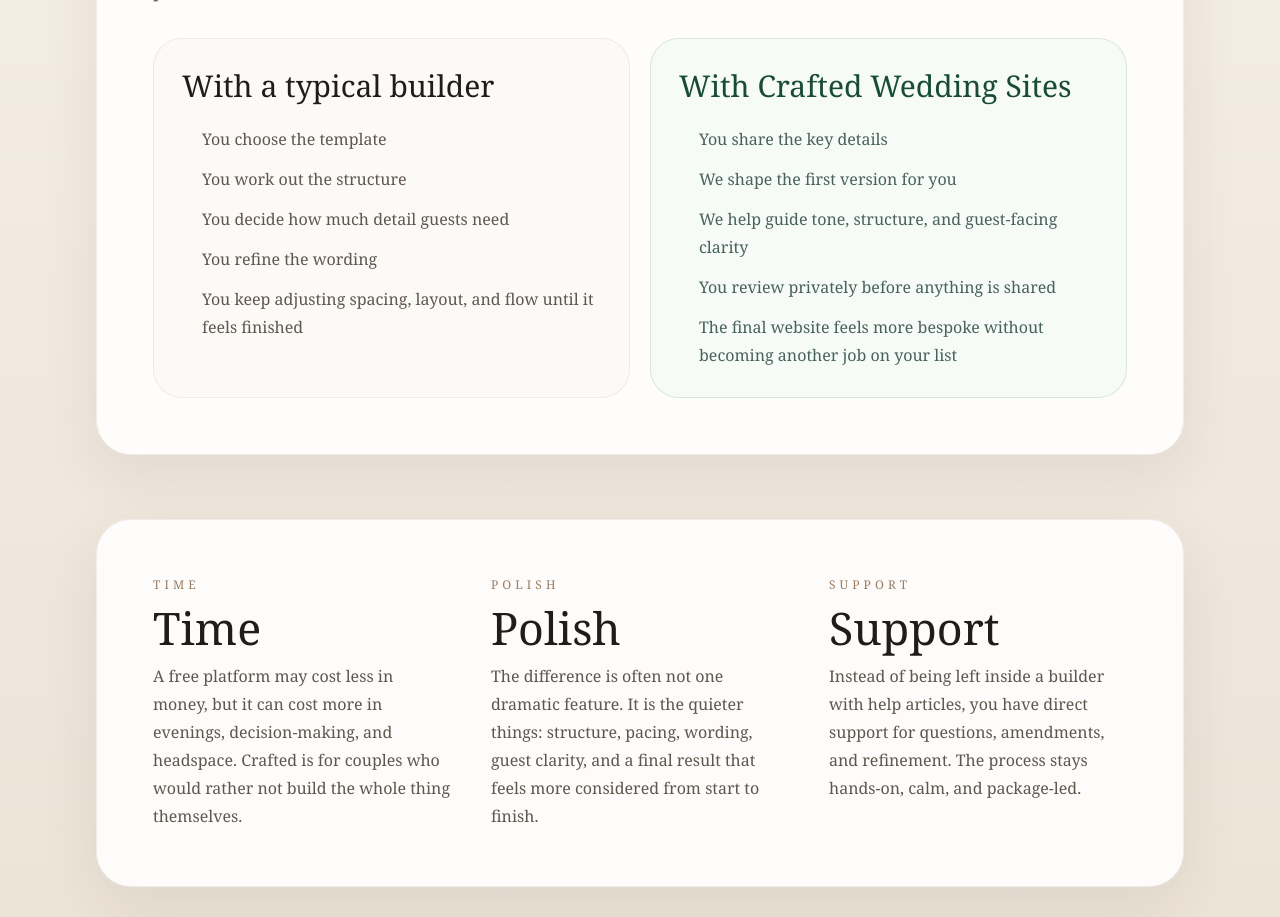
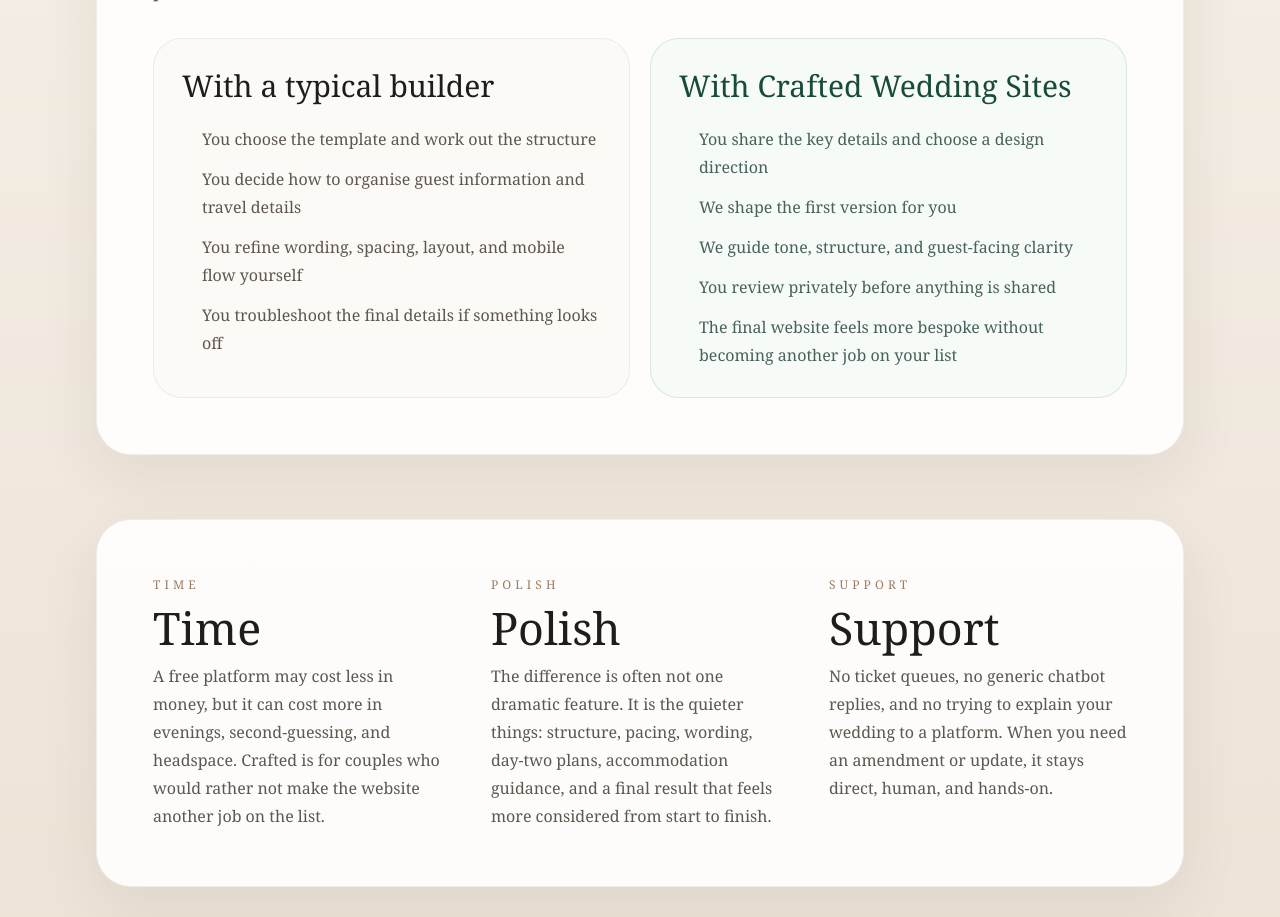
Before and after one commit to dh1612/wedding-website-platform, a Next.js app: page /why-crafted in a window 1280 px wide. Shown: the part 1880-2797 px from the top of the page. Built offline with nearby package versions, Linux system fonts and the light colour scheme.

Commit message:
Refine Why Crafted marketing page

```diff
--- a/app/why-crafted/page.tsx
+++ b/app/why-crafted/page.tsx
@@ -17,17 +17,17 @@ const reasons = [
   {
     title: "Time",
     copy:
-      "A free platform may cost less in money, but it can cost more in evenings, decision-making, and headspace. Crafted is for couples who would rather not build the whole thing themselves."
+      "A free platform may cost less in money, but it can cost more in evenings, second-guessing, and headspace. Crafted is for couples who would rather not make the website another job on the list."
   },
   {
     title: "Polish",
     copy:
-      "The difference is often not one dramatic feature. It is the quieter things: structure, pacing, wording, guest clarity, and a final result that feels more considered from start to finish."
+      "The difference is often not one dramatic feature. It is the quieter things: structure, pacing, wording, day-two plans, accommodation guidance, and a final result that feels more considered from start to finish."
   },
   {
     title: "Support",
     copy:
-      "Instead of being left inside a builder with help articles, you have direct support for questions, amendments, and refinement. The process stays hands-on, calm, and package-led."
+      "No ticket queues, no generic chatbot replies, and no trying to explain your wedding to a platform. When you need an amendment or update, it stays direct, human, and hands-on."
   }
 ];
 
@@ -89,7 +89,7 @@ export default function WhyCraftedPage() {
           <div className="space-y-5">
             <p className="text-[12px] uppercase tracking-[0.34em] text-[#9a7d64]">Why Crafted</p>
             <h1 className="text-5xl leading-none sm:text-6xl lg:text-7xl">
-              For couples who value time, polish, and real support
+              Your wedding website should not feel like another job
             </h1>
             <p className="max-w-3xl text-lg leading-8 text-[#5f564e]">
               There are free wedding website options, and for some couples they are exactly the
@@ -168,20 +168,19 @@ export default function WhyCraftedPage() {
             <div className="rounded-[1.8rem] border border-black/6 bg-[#fcfaf7] p-7">
               <h3 className="text-3xl leading-tight">With a typical builder</h3>
               <ul className="mt-5 space-y-3 pl-5 text-base leading-7 text-[#5f564e] marker:text-[#b48c58]">
-                <li>You choose the template</li>
-                <li>You work out the structure</li>
-                <li>You decide how much detail guests need</li>
-                <li>You refine the wording</li>
-                <li>You keep adjusting spacing, layout, and flow until it feels finished</li>
+                <li>You choose the template and work out the structure</li>
+                <li>You decide how to organise guest information and travel details</li>
+                <li>You refine wording, spacing, layout, and mobile flow yourself</li>
+                <li>You troubleshoot the final details if something looks off</li>
               </ul>
             </div>
 
             <div className="rounded-[1.8rem] border border-[#184b38]/12 bg-[#f6fbf8] p-7">
               <h3 className="text-3xl leading-tight text-[#184b38]">With Crafted Wedding Sites</h3>
               <ul className="mt-5 space-y-3 pl-5 text-base leading-7 text-[#486159] marker:text-[#184b38]">
-                <li>You share the key details</li>
+                <li>You share the key details and choose a design direction</li>
                 <li>We shape the first version for you</li>
-                <li>We help guide tone, structure, and guest-facing clarity</li>
+                <li>We guide tone, structure, and guest-facing clarity</li>
                 <li>You review privately before anything is shared</li>
                 <li>The final website feels more bespoke without becoming another job on your list</li>
               </ul>
@@ -207,21 +206,36 @@ export default function WhyCraftedPage() {
       <section className="mx-auto w-full max-w-6xl px-6 pb-12 pt-4 lg:px-8 lg:pb-16">
         <div className="rounded-[2.2rem] border border-black/6 bg-[#184b38] p-8 text-white shadow-[0_20px_60px_rgba(52,35,24,0.08)] sm:p-10 lg:p-14">
           <div className="max-w-4xl space-y-5">
-            <p className="text-[12px] uppercase tracking-[0.34em] text-[#d9c39f]">Who it is for</p>
+            <p className="text-[12px] uppercase tracking-[0.34em] text-[#d9c39f]">What happens next</p>
             <h2 className="text-4xl leading-none sm:text-5xl">
-              Crafted is for couples who want it handled beautifully
+              Start with a first draft, then refine it together
             </h2>
-            <p className="text-lg leading-8 text-white/84">
-              If you would rather keep full DIY control and save every euro, a free option may be
-              right for you. If you want more support, more polish, and less friction, that is
-              where Crafted earns its place.
-            </p>
+            <div className="grid gap-5 pt-2 lg:grid-cols-3">
+              <div className="rounded-[1.5rem] border border-white/12 bg-white/6 p-5">
+                <p className="text-[11px] uppercase tracking-[0.28em] text-[#d9c39f]">Step 1</p>
+                <p className="mt-3 text-base leading-7 text-white/84">
+                  Choose a design direction and share your rough details.
+                </p>
+              </div>
+              <div className="rounded-[1.5rem] border border-white/12 bg-white/6 p-5">
+                <p className="text-[11px] uppercase tracking-[0.28em] text-[#d9c39f]">Step 2</p>
+                <p className="mt-3 text-base leading-7 text-white/84">
+                  Review your private first draft and see the direction clearly.
+                </p>
+              </div>
+              <div className="rounded-[1.5rem] border border-white/12 bg-white/6 p-5">
+                <p className="text-[11px] uppercase tracking-[0.28em] text-[#d9c39f]">Step 3</p>
+                <p className="mt-3 text-base leading-7 text-white/84">
+                  Refine it together and go live with something polished.
+                </p>
+              </div>
+            </div>
             <div className="flex flex-col gap-3 pt-2 sm:flex-row">
               <Link
                 href="/get-started"
                 className="inline-flex items-center justify-center rounded-full bg-white px-7 py-3.5 text-sm font-medium text-[#184b38] transition hover:bg-[#f3ece2]"
               >
-                Get My Website Started
+                Start Your First Draft
               </Link>
               <Link
                 href={exampleHref}
```
